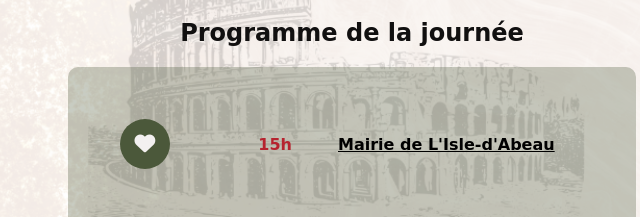
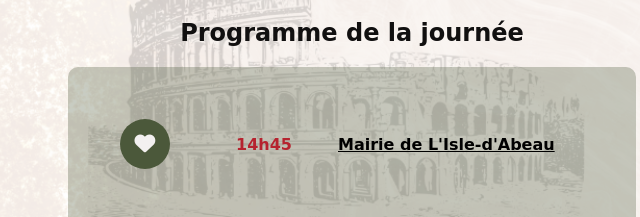
Before and after one commit to Saboodev/wedding, a website: page index.html in a window 1280 px wide. Shown: the part 1100-1317 px from the top of the page, 304-944 px from the left. Drawn offline with Linux system fonts and the light colour scheme; a web font is replaced by a local one.

Commit message:
heure mairie 2

```diff
--- a/index.html
+++ b/index.html
@@ -76,7 +76,7 @@
                         <div class="train-icon">
                             <i class="fa-solid fa-heart"></i>
                         </div>
-                        <div class="time">15h</div>
+                        <div class="time">14h45</div>
                         <a target="_blank" href="https://www.google.com/maps/dir/43.5368448,5.4463332/mairie+ida+adresse/@44.6029901,3.8452612,8z/data=!3m1!4b1!4m9!4m8!1m1!4e1!1m5!1m1!1s0x478b2d6e3f53f9e3:0xddba867e89a13c92!2m2!1d5.2299852!2d45.623083?entry=ttu" rel="noopener noreferrer" class="description">Mairie de L'Isle-d'Abeau</a>
                     </div>
                     <div class="event">
```
